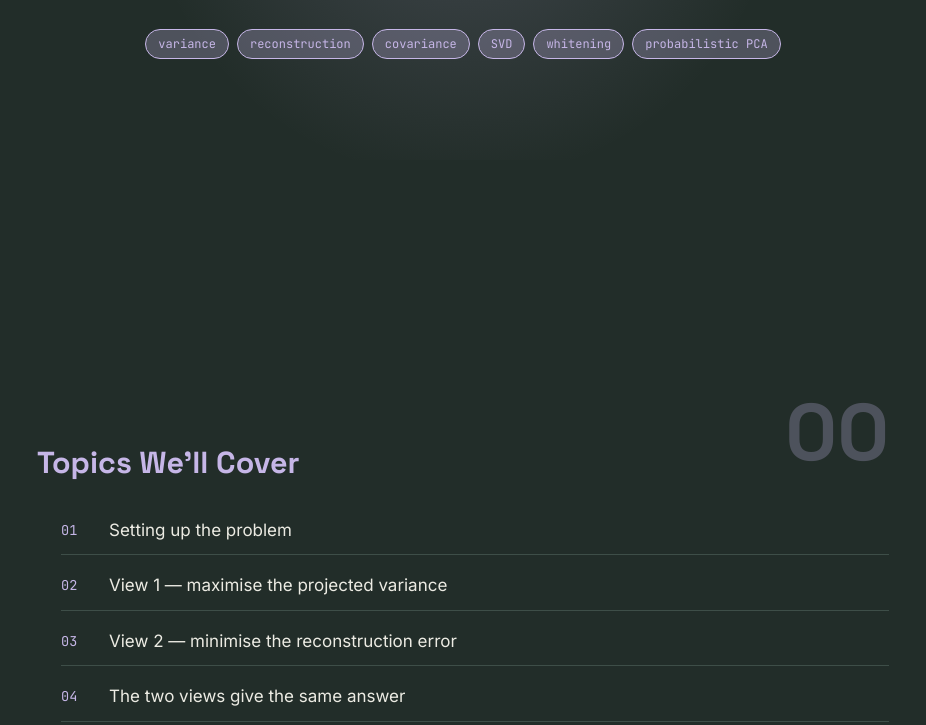
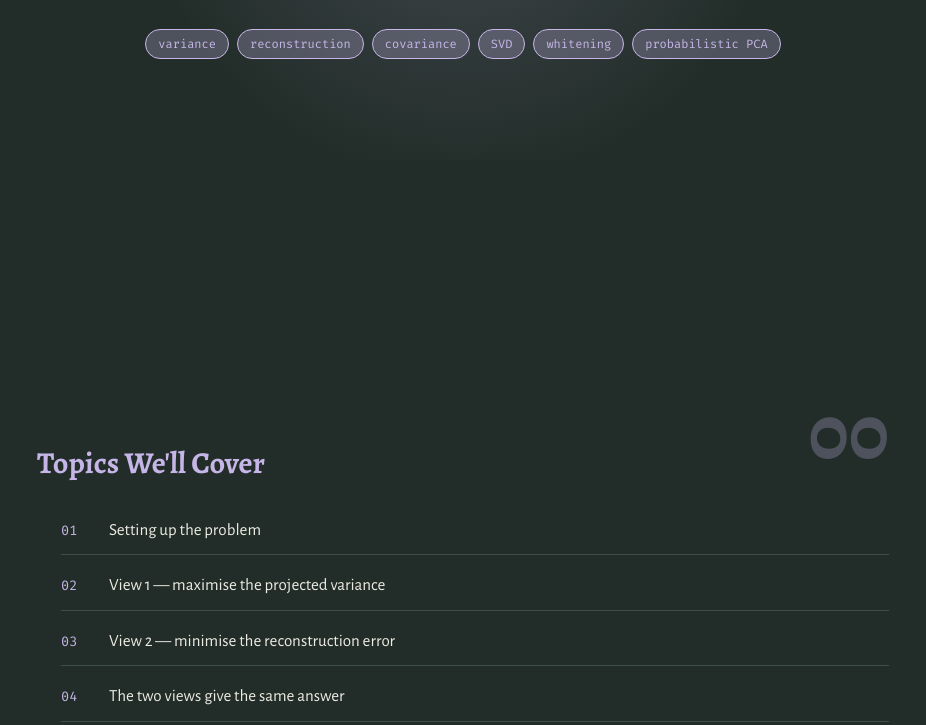
Before and after one commit to BrendanJamesLynskey/MML_10_PCA, a plain HTML site: page index.html in a window 1280 px wide. Shown: the part 440-1165 px from the top of the page, without its empty margins (177-1103 px from the left). Drawn offline with nearby package versions, Linux system fonts and the light colour scheme.

Commit message:
Set the "Chalkboard" typefaces
Replace the shared Playfair Display / Space Grotesk / DM Sans / Inter /
JetBrains Mono stack with this group's trio: Alegreya for headings, Alegreya Sans for body, Fira Mono for code.
Font names change only in font declarations, SVG and canvas text, so
slide copy is untouched.

Co-Authored-By: Claude Opus 5.5 <noreply@anthropic.com>

```diff
--- a/index.html
+++ b/index.html
@@ -6,12 +6,12 @@
     <title>MML 10 &mdash; Dimensionality Reduction with PCA</title>
     <link rel="preconnect" href="https://fonts.googleapis.com">
     <link rel="preconnect" href="https://fonts.gstatic.com" crossorigin>
-    <link href="https://fonts.googleapis.com/css2?family=JetBrains+Mono:wght@400;500;700&family=Space+Grotesk:wght@400;500;600;700&family=Inter:wght@400;500;600&display=swap" rel="stylesheet">
+    <link href="https://fonts.googleapis.com/css2?family=Alegreya:ital,wght@0,400;0,500;0,600;0,700;1,400;1,700&family=Alegreya+Sans:ital,wght@0,300;0,400;0,500;0,700;1,400;1,700&family=Fira+Mono:wght@400;500;700&display=swap" rel="stylesheet">
     <link rel="stylesheet" href="https://cdn.jsdelivr.net/npm/katex@0.16.9/dist/katex.min.css">
     <script defer src="https://cdn.jsdelivr.net/npm/katex@0.16.9/dist/katex.min.js"></script>
     <script defer src="https://cdn.jsdelivr.net/npm/katex@0.16.9/dist/contrib/auto-render.min.js" onload="renderMathInElement(document.body,{delimiters:[{left:'$$',right:'$$',display:true},{left:'$',right:'$',display:false}]})"></script>
     <style>
-        :root { --bg-primary:#222d29; --bg-card:#28342f; --bg-code:#2f3c37; --text-primary:#ecebe3; --text-secondary:#9caaa2; --accent:#c6b6e7; --accent-dim:#c6b6e744; --accent-glow:#c6b6e733; --accent-2:#e9a9c2; --accent-3:#f0e190; --accent-4:#a9dba2; --border:#3e4e48; --font-display:'Space Grotesk',sans-serif; --font-mono:'JetBrains Mono','Fira Code',monospace; --font-body:'Inter',sans-serif; --max-width:900px; }
+        :root { --bg-primary:#222d29; --bg-card:#28342f; --bg-code:#2f3c37; --text-primary:#ecebe3; --text-secondary:#9caaa2; --accent:#c6b6e7; --accent-dim:#c6b6e744; --accent-glow:#c6b6e733; --accent-2:#e9a9c2; --accent-3:#f0e190; --accent-4:#a9dba2; --border:#3e4e48; --font-display:'Alegreya',sans-serif; --font-mono:'Fira Mono','Fira Mono',monospace; --font-body:'Alegreya Sans',sans-serif; --max-width:900px; }
         *,*::before,*::after{box-sizing:border-box;margin:0;padding:0}
         html{scroll-behavior:smooth}
         body{background:var(--bg-primary);color:var(--text-primary);font-family:var(--font-body);font-size:17px;line-height:1.7;overflow-x:hidden}
@@ -383,7 +383,7 @@
             document.getElementById('pca-keep').textContent = '—';
         }
         // legend
-        ctx.fillStyle = '#9caaa2'; ctx.font = '12px JetBrains Mono, monospace';
+        ctx.fillStyle = '#9caaa2'; ctx.font = '12px Fira Mono, monospace';
         ctx.fillText('major axis', 14, 22);
         ctx.fillStyle = '#c6b6e7';
         ctx.fillRect(96, 14, 16, 2);
```
